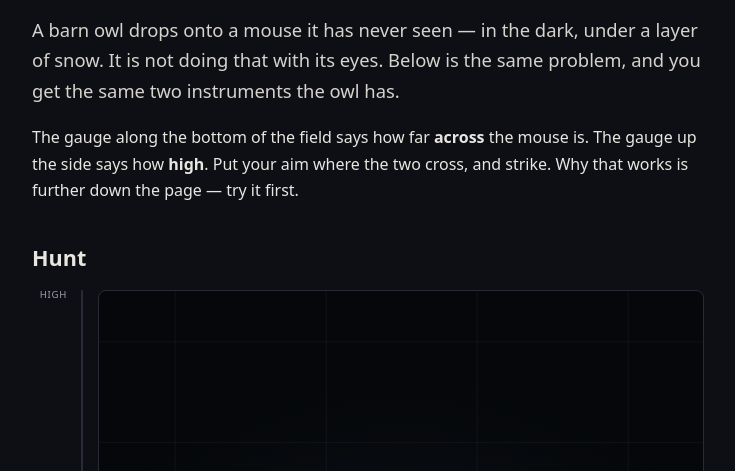
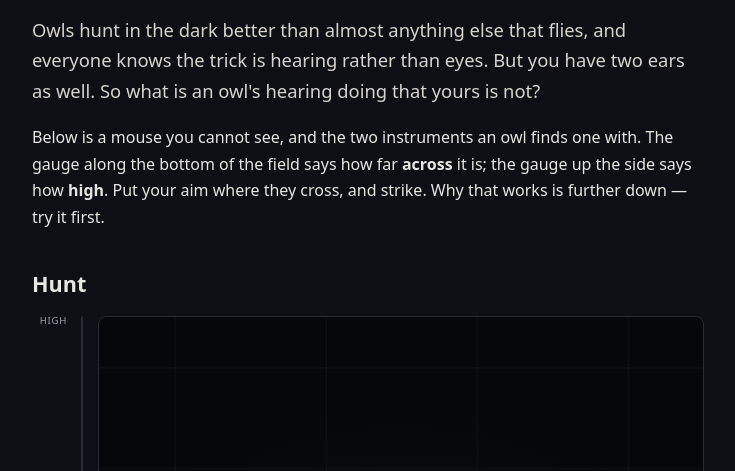
Before and after one commit to comp4020-agentic-coding-studio/comp4020-ass1-Alida9898, a website built with Vite: page index.html in a window 1280 px wide. Shown: the part 282-753 px from the top of the page, without its empty margins (272-1007 px from the left). Built offline with nearby package versions, Linux system fonts and the light colour scheme.

Commit message:
docs: open with the reader's own ears rather than with the claim
Jiayi's structure — a familiar fact, then a question — is the better way in than
landing on the claim cold. Their draft asked how an owl's hearing differs from
other birds'; sharpened to how it differs from the reader's, because that is what
the page is actually about and it plants the ending in the first three lines.

"Owls hunt in the dark better than almost anything else that flies, and everyone
knows the trick is hearing rather than eyes. But you have two ears as well. So what
is an owl's hearing doing that yours is not?"

Checked at 1920x1080: the whole hunt, both gauges and all four axis labels still
sit above the fold.

Co-Authored-By: Claude Opus 5 (1M context) <noreply@anthropic.com>

```diff
--- a/index.html
+++ b/index.html
@@ -39,16 +39,17 @@
       <h1>An owl's ears are uneven. Yours are not.</h1>
 
       <p class="lede">
-        A barn owl drops onto a mouse it has never seen — in the dark, under a
-        layer of snow. It is not doing that with its eyes. Below is the same
-        problem, and you get the same two instruments the owl has.
+        Owls hunt in the dark better than almost anything else that flies, and
+        everyone knows the trick is hearing rather than eyes. But you have two ears
+        as well. So what is an owl's hearing doing that yours is not?
       </p>
 
       <p>
-        The gauge along the bottom of the field says how far <strong>across</strong>
-        the mouse is. The gauge up the side says how <strong>high</strong>. Put your
-        aim where the two cross, and strike. Why that works is further down the
-        page — try it first.
+        Below is a mouse you cannot see, and the two instruments an owl finds one
+        with. The gauge along the bottom of the field says how far
+        <strong>across</strong> it is; the gauge up the side says how
+        <strong>high</strong>. Put your aim where they cross, and strike. Why that
+        works is further down — try it first.
       </p>
 
       <section class="hunt" aria-labelledby="hunt-heading">
```
Also changed, not shown: Burrowing-Owl.webp (added).
